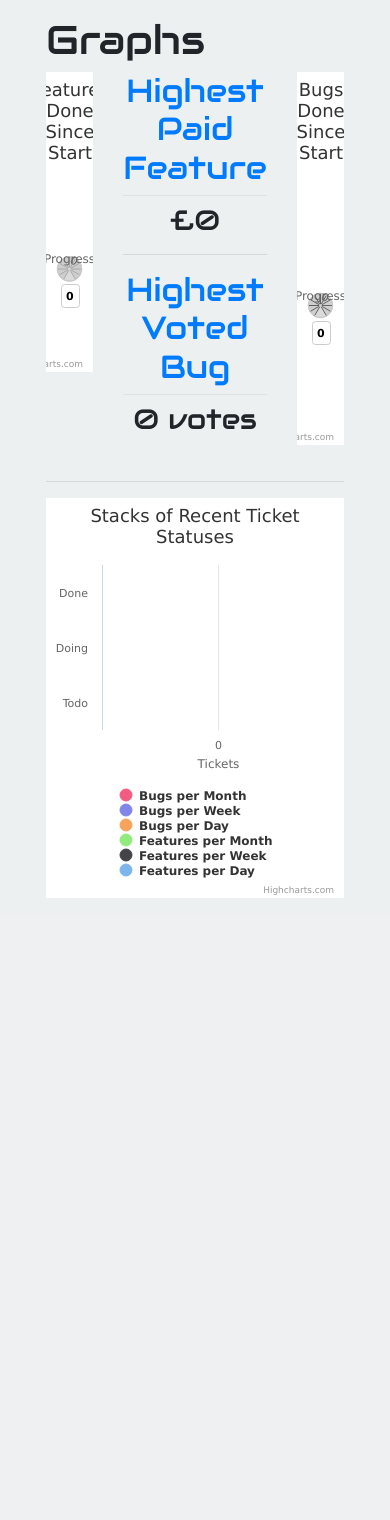
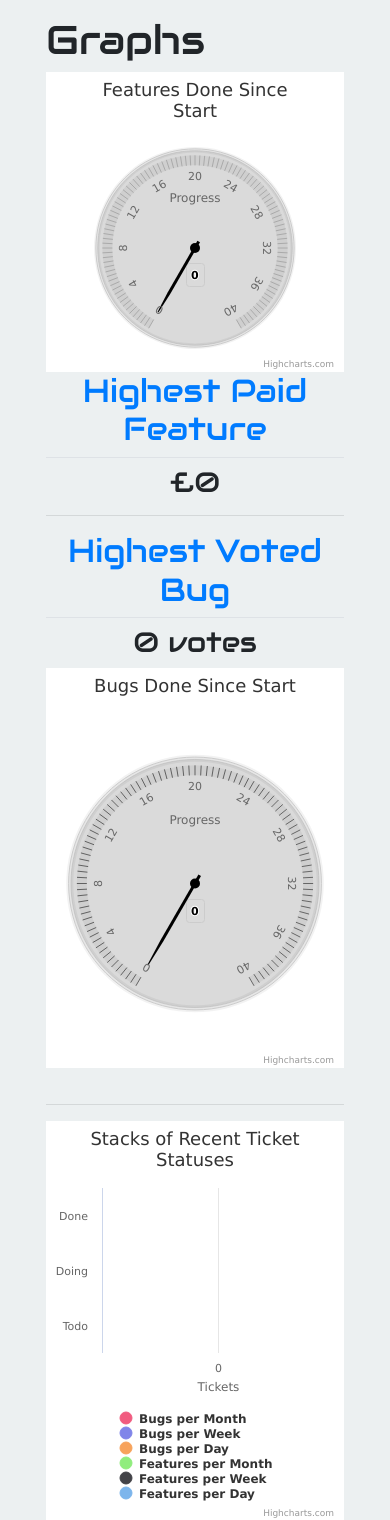
Before and after one commit to 5pence/unicornAttractor, a Django app: page /tickets/ticket_graphs in a window 390 px wide. Shown: the part 144-1664 px from the top of the page. Before the commit the page ends 1042 px from the top, so only its background shows below. Run offline with Django 3.2, Linux system fonts and the light colour scheme; data that the repository does not hold is empty; some libraries are stand-ins or nearby versions.

Commit message:
updated layout for mobiles

```diff
--- a/tickets/templates/tickets/ticket_completed.html
+++ b/tickets/templates/tickets/ticket_completed.html
@@ -3,7 +3,7 @@
 {% block content %}
     <div class="container-fluid">
         <div class="row">
-            <div class="col-xs-12 col-md-6 border-right">
+            <div class="col-md-12 col-lg-6 border-right">
                 <h1>features</h1>
                 {% for ticket in features %}
                     <div class="feature m-2">
@@ -21,7 +21,7 @@
                     </div>
                 {% endfor %}
             </div>
-            <div class="col-xs-12 col-md-6">
+            <div class="col-md-12 col-lg-6">
                 <h1>bugs</h1>
                 {% for ticket in bugs %}
                     <div class="feature m-2">
--- a/tickets/templates/tickets/ticket_graph.html
+++ b/tickets/templates/tickets/ticket_graph.html
@@ -6,8 +6,8 @@
 {% block content %}
     <h1>Graphs</h1>
         <div class="row">
-            <div class="col" id="task_feature_speed" style="height: 300px;"></div>
-            <div class="col panel text-center">
+            <div class="col-md-12 col-lg-4" id="task_feature_speed" style="height: 300px;"></div>
+            <div class="col-md-12 col-lg-4 panel text-center">
                 <h2>Highest Paid Feature</h2>
                 <div class="border-top"></div>
                 <h3>{{ highest_paid_feature_name }}</h3>
@@ -18,7 +18,7 @@
                 <h3>{{ highest_voted_bug_name }}</h3>
                 <h3>{{ highest_voted_bug_count }} votes</h3>
             </div>
-            <div class="col" id="task_bug_speed"></div>
+            <div class="col-md-12 col-lg-4" id="task_bug_speed"></div>
         </div>
         <div style="height: 20px;"></div>
         <hr>
--- a/tickets/templates/tickets/ticket_list.html
+++ b/tickets/templates/tickets/ticket_list.html
@@ -3,7 +3,7 @@
 {% block content %}
     <div class="container-fluid">
         <div class="row">
-            <div class="col-xs-12 col-md-6 border-right">
+            <div class="col-md-12 col-lg-6 border-right">
                 <h1>features</h1>
                 {% for ticket in features %}
                     <div class="feature m-2">
@@ -38,7 +38,7 @@
                     </div>
                 {% endfor %}
             </div>
-            <div class="col-xs-12 col-md-6">
+            <div class="col-md-12 col-lg-6">
                 <h1>bugs</h1>
                 {% for ticket, voted in bugs %}
                     <div class="feature m-2">
```
